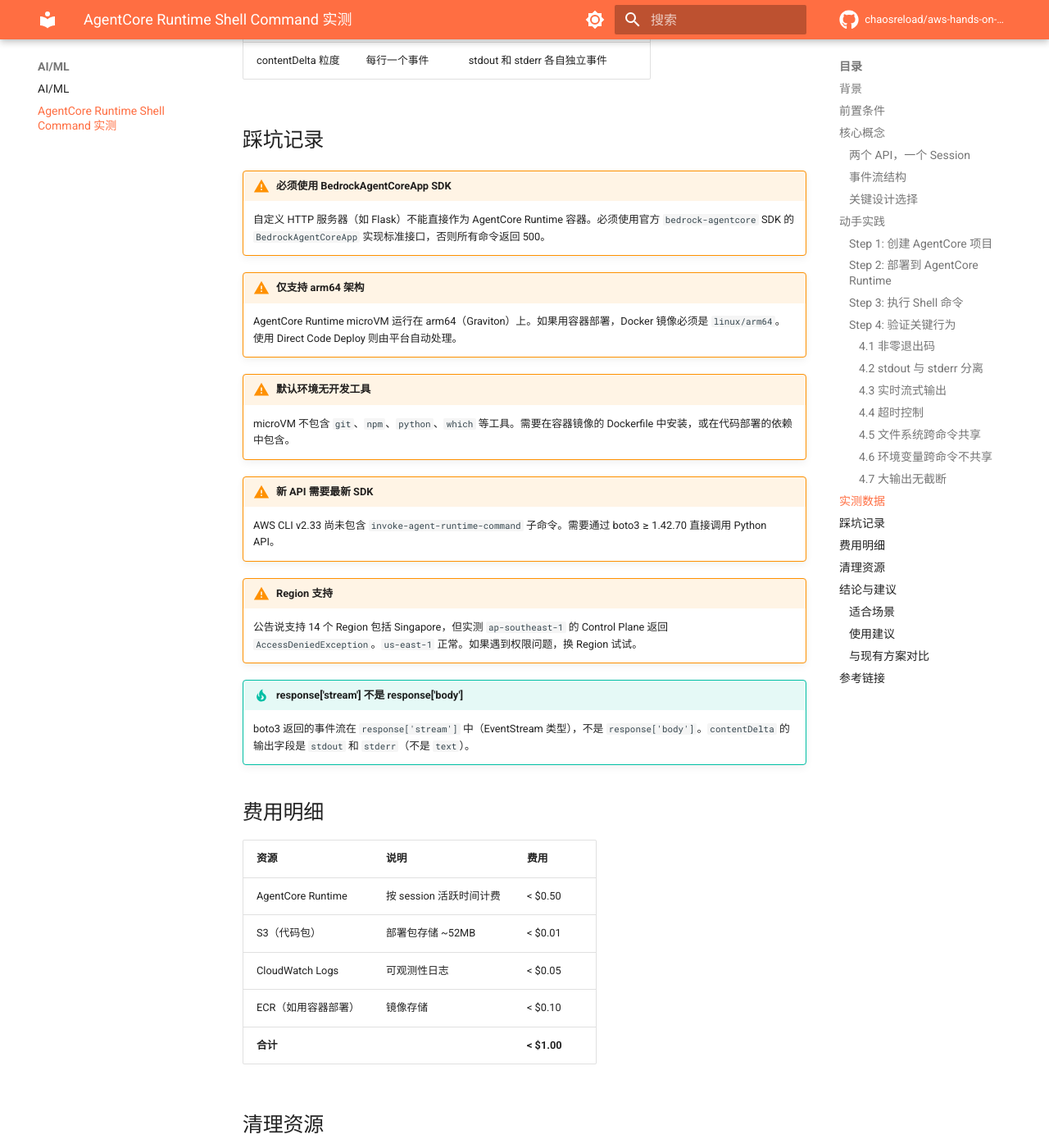
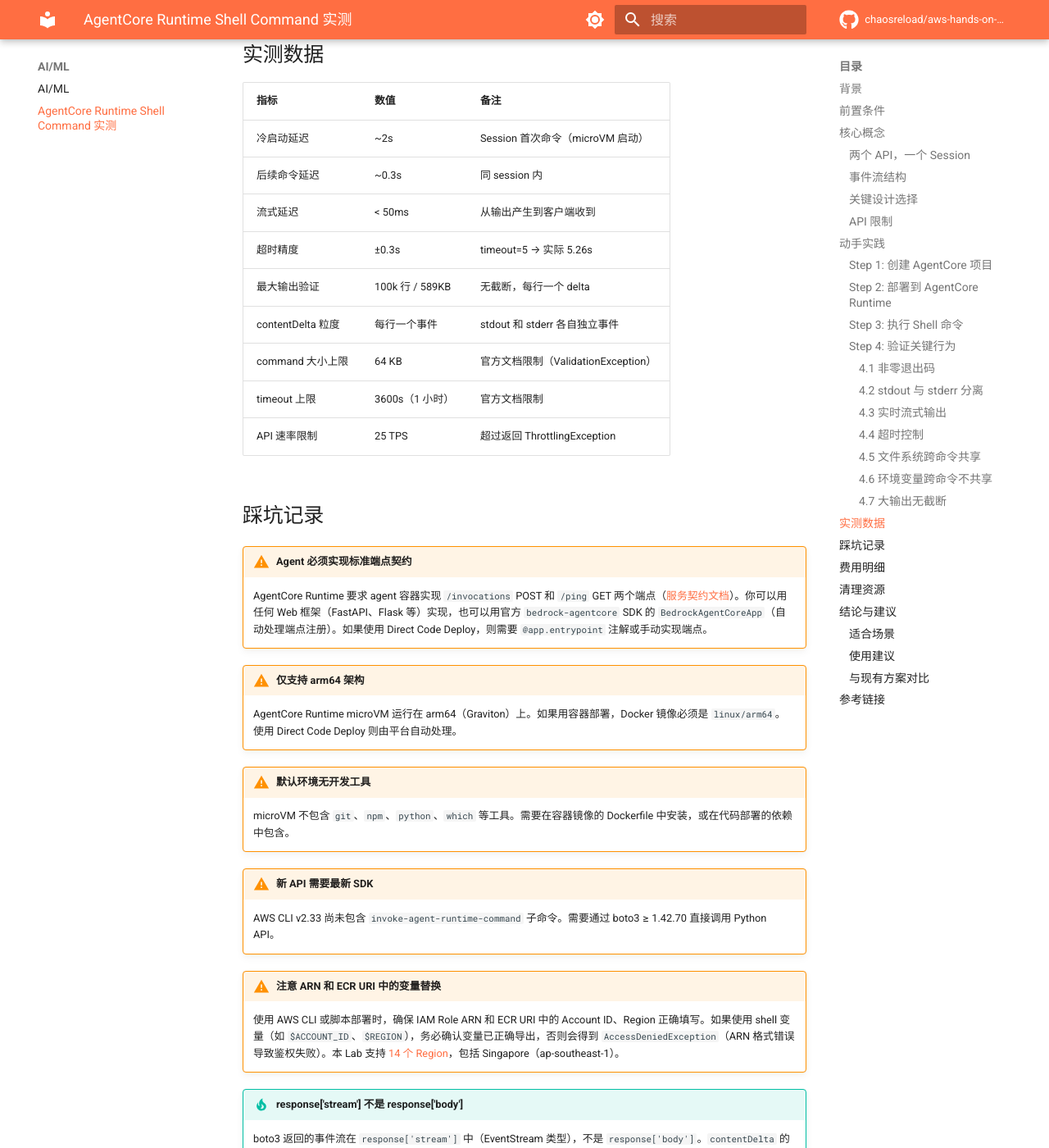
Before and after one commit to chaosreload/aws-hands-on-lab, an MkDocs documentation site: the page built from docs/ai-ml/agentcore-runtime-shell-command.md, in a window 1280 px wide and 1400 px high, scrolled down 5471 px. Shown: the whole window at 82% size. Built offline with MkDocs 1.6.1 and Material for MkDocs 9.7.7, drawn with Linux system fonts in a browser that asks for light colours; comment, search, counter and statistics services are not loaded; some of the changed text lies outside the part shown.

Commit message:
fix: fact-check corrections for AgentCore Runtime article
- Fix SDK requirement: not mandatory, agent just needs /invocations + /ping endpoints
- Fix Singapore region claim: AccessDeniedException was caused by empty ARN variables, not region limitation
- Add API limits section: command size (64KB), timeout (1-3600s), rate limit (25 TPS)
- Add limits to test data table
- Update timeout tip with official range

Verified against official AWS docs via aws-knowledge MCP.

```diff
--- a/docs/ai-ml/agentcore-runtime-shell-command.md
+++ b/docs/ai-ml/agentcore-runtime-shell-command.md
@@ -61,6 +61,15 @@
 - **跨命令无状态**：环境变量、shell history 不跨命令保留
 - **文件系统持久**：同一 session 内，文件跨命令共享
 - **不阻塞 agent**：命令执行和 agent 推理可以并发
+
+### API 限制
+
+| 参数 | 限制 | 说明 |
+|------|------|------|
+| command 大小 | 1 byte ~ 64 KB | 超过会返回 ValidationException |
+| timeout | 1 ~ 3600 秒 | 最大 1 小时 |
+| session ID | ≥ 33 字符 | 建议使用 UUID |
+| API 速率 | 25 TPS | 超过会返回 ThrottlingException，需实现指数退避 |
 
 ## 动手实践
 
@@ -227,11 +236,14 @@
 | 超时精度 | ±0.3s | timeout=5 → 实际 5.26s |
 | 最大输出验证 | 100k 行 / 589KB | 无截断，每行一个 delta |
 | contentDelta 粒度 | 每行一个事件 | stdout 和 stderr 各自独立事件 |
+| command 大小上限 | 64 KB | 官方文档限制（ValidationException） |
+| timeout 上限 | 3600s（1 小时） | 官方文档限制 |
+| API 速率限制 | 25 TPS | 超过返回 ThrottlingException |
 
 ## 踩坑记录
 
-!!! warning "必须使用 BedrockAgentCoreApp SDK"
-    自定义 HTTP 服务器（如 Flask）不能直接作为 AgentCore Runtime 容器。必须使用官方 `bedrock-agentcore` SDK 的 `BedrockAgentCoreApp` 实现标准接口，否则所有命令返回 500。
+!!! warning "Agent 必须实现标准端点契约"
+    AgentCore Runtime 要求 agent 容器实现 `/invocations` POST 和 `/ping` GET 两个端点（[服务契约文档](https://docs.aws.amazon.com/bedrock-agentcore/latest/devguide/runtime-service-contract.html)）。你可以用任何 Web 框架（FastAPI、Flask 等）实现，也可以用官方 `bedrock-agentcore` SDK 的 `BedrockAgentCoreApp`（自动处理端点注册）。如果使用 Direct Code Deploy，则需要 `@app.entrypoint` 注解或手动实现端点。
 
 !!! warning "仅支持 arm64 架构"
     AgentCore Runtime microVM 运行在 arm64（Graviton）上。如果用容器部署，Docker 镜像必须是 `linux/arm64`。使用 Direct Code Deploy 则由平台自动处理。
@@ -242,8 +254,8 @@
 !!! warning "新 API 需要最新 SDK"
     AWS CLI v2.33 尚未包含 `invoke-agent-runtime-command` 子命令。需要通过 boto3 ≥ 1.42.70 直接调用 Python API。
 
-!!! warning "Region 支持"
-    公告说支持 14 个 Region 包括 Singapore，但实测 `ap-southeast-1` 的 Control Plane 返回 `AccessDeniedException`。`us-east-1` 正常。如果遇到权限问题，换 Region 试试。
+!!! warning "注意 ARN 和 ECR URI 中的变量替换"
+    使用 AWS CLI 或脚本部署时，确保 IAM Role ARN 和 ECR URI 中的 Account ID、Region 正确填写。如果使用 shell 变量（如 `$ACCOUNT_ID`、`$REGION`），务必确认变量已正确导出，否则会得到 `AccessDeniedException`（ARN 格式错误导致鉴权失败）。本 Lab 支持 [14 个 Region](https://aws.amazon.com/about-aws/whats-new/2026/03/bedrock-agentcore-runtime-shell-command/)，包括 Singapore（ap-southeast-1）。
 
 !!! tip "response['stream'] 不是 response['body']"
     boto3 返回的事件流在 `response['stream']` 中（EventStream 类型），不是 `response['body']`。`contentDelta` 的输出字段是 `stdout` 和 `stderr`（不是 `text`）。
@@ -311,7 +323,7 @@
 2. **利用流式输出做早期失败检测** — 测试失败不用等全部跑完，前几秒就能判断
 3. **状态编码进命令** — 跨命令无状态，用 `cd /x && export Y=Z && cmd` 模式
 4. **容器镜像装好工具** — 默认环境很精简，生产环境要在 Dockerfile 里装好所有依赖
-5. **设合理超时** — 默认 timeout 可能不够长（编译、大规模测试），按需调大
+5. **设合理超时** — timeout 范围 1~3600 秒（最大 1 小时），编译或大规模测试按需调大
 
 ### 与现有方案对比
 
```
